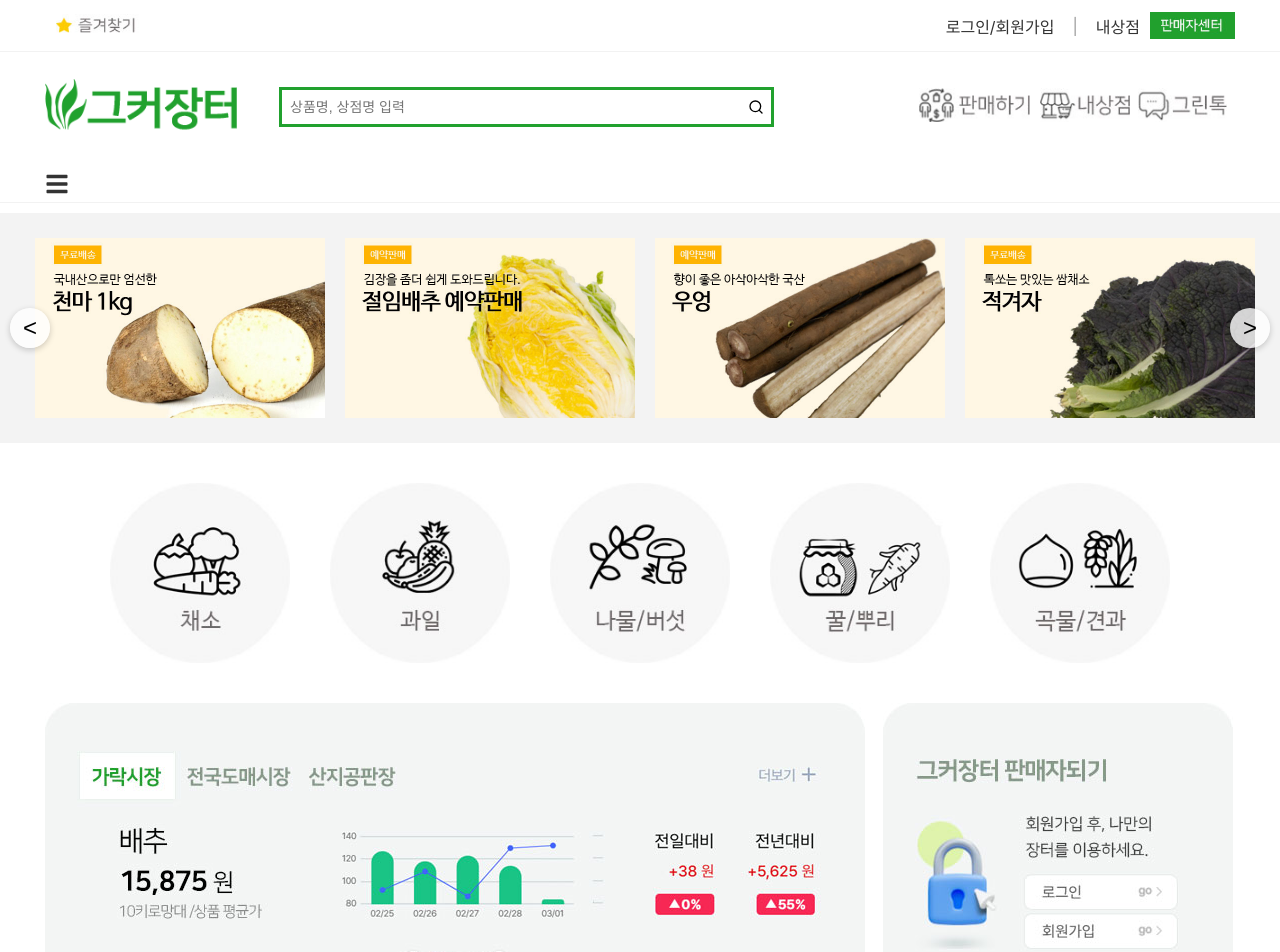
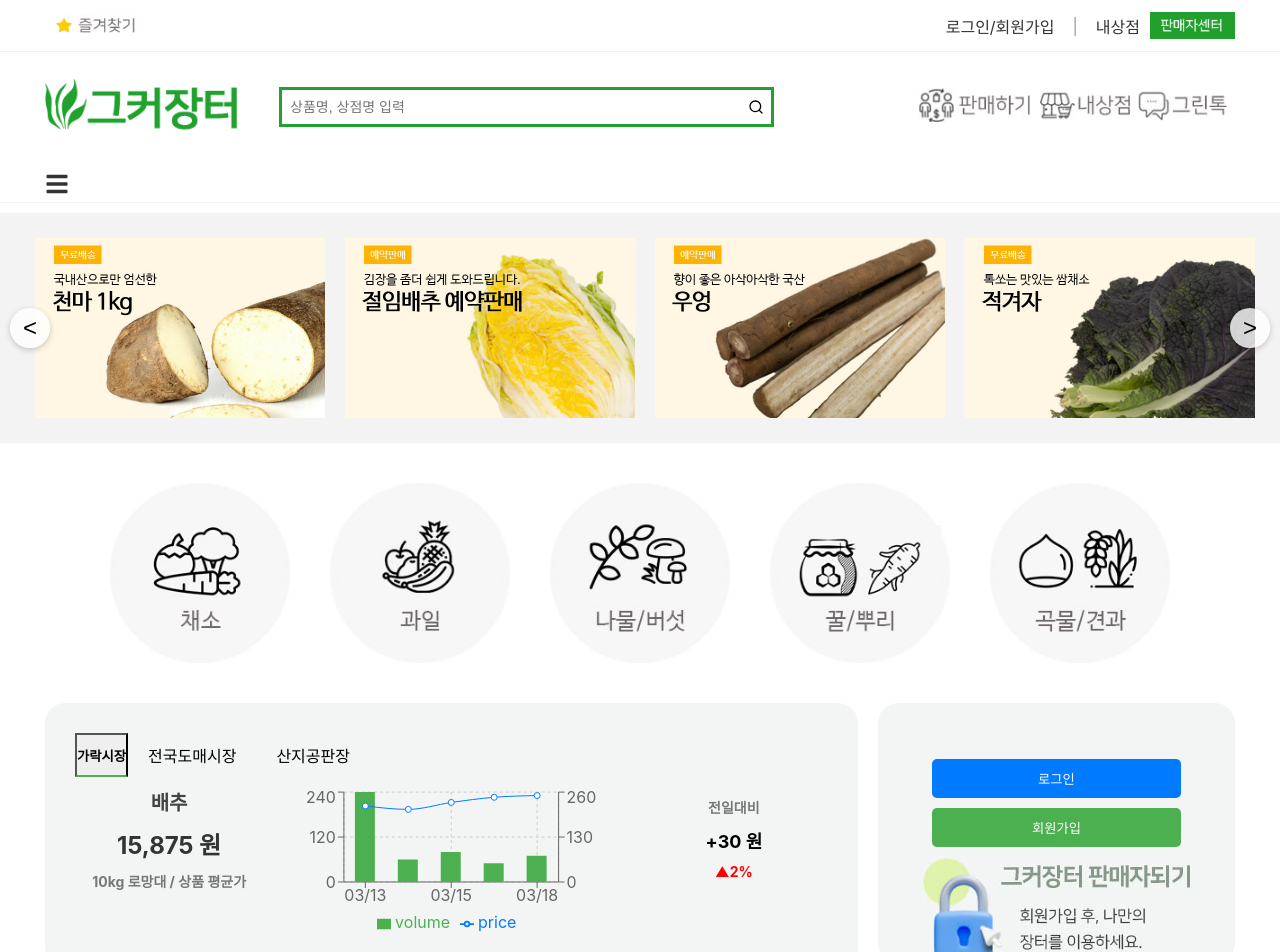
Before and after one commit to janghyun1019/GreenConnect, a React (Create React App) app in the folder src/greenconnect/: page / in a window 1280 px wide. Shown: the top 952 px of the page. Built offline with nearby package versions, Linux system fonts and the light colour scheme.

Commit message:
Main Grahp 작업

```diff
--- a/src/greenconnect/src/main/mainAPIGraph/mainAPIGraph.css
+++ b/src/greenconnect/src/main/mainAPIGraph/mainAPIGraph.css
@@ -6,10 +6,62 @@
   margin-bottom: 30px;
 }
 
+/* 탭과 로그인 컨테이너를 가로 정렬 */
+.header-container {
+  display: flex;
+  justify-content: space-between;
+  align-items: center;
+  margin-bottom: 10px;
+}
+
+/* 탭 스타일 */
+.tab-container {
+  display: flex;
+}
+
+.tab {
+  padding: 10px 20px;
+  border: none;
+  background-color: transparent;
+  cursor: pointer;
+  font-size: 16px;
+}
+
+.active-tab {
+  font-weight: bold;
+  border-bottom: 2px solid #4CAF50;
+}
+
+/* 로그인 컨테이너 */
+.login-container {
+  display: flex;
+  gap: 10px;
+}
+
+.login-button, .signup-button {
+  padding: 10px 20px;
+  border: none;
+  border-radius: 5px;
+  cursor: pointer;
+}
+
+.login-button {
+  background-color: #007BFF;
+  color: white;
+}
+
+.signup-button {
+  background-color: #4CAF50;
+  color: white;
+}
+
+/* 차트 스타일 */
 .chart-wrapper {
   display: flex;
   justify-content: space-between;
   gap: 1rem;
+  max-width: 800px;
+  margin: auto;
 }
 
 .chart-container {
@@ -19,18 +71,93 @@
   align-items: center;
 }
 
-/* .temp-image1 {
-  width: 100%;
-  height: auto;
-  object-fit: contain;
-  height: auto;
+/* 왼쪽, 오른쪽 정보 스타일 */
+.info-container {
+  width: 25%;
+  text-align: center;
+}
 
+.left-info .title {
+  font-size: 20px;
+  font-weight: bold;
 }
-.temp-image2 {
-  width: 100%;
-  height: auto;
-  object-fit: contain;
-  height: auto;
 
+.left-info .price {
+  font-size: 24px;
+  font-weight: bold;
+  color: #333;
 }
- */
+
+.left-info .description {
+  font-size: 14px;
+  color: #777;
+}
+
+.right-info {
+  display: flex;
+  flex-direction: column;
+  align-items: center;
+}
+
+.change-label {
+  font-size: 14px;
+  color: #777;
+}
+
+.change-value {
+  font-size: 18px;
+  font-weight: bold;
+}
+
+.change-percentage {
+  font-size: 14px;
+  font-weight: bold;
+  color: red;
+}
+
+/* 기본 스타일 */
+.login-container {
+  display: flex;
+  gap: 10px;
+}
+
+/* 메인 콘텐츠와 로그인 섹션을 가로 정렬 */
+.content-wrapper {
+  display: flex;
+  justify-content: space-between;
+  align-items: flex-start;
+}
+
+/* 메인 콘텐츠 */
+.apimain-content {
+	width: 70%;
+  flex: 1;
+  background-color: #f3f5f5;
+  padding: 30px;
+  border-radius: 20px;
+}
+
+/* 로그인 섹션 */
+.apilogin-section {
+  width: 30%;
+  display: flex;
+  flex-direction: column-reverse;
+  align-items: center;
+  background-color: #f3f5f5;
+  border-radius: 20px;
+  margin-left: 20px;
+  height: 260px;
+}
+
+.apilogin-section .login-button,
+.apilogin-section .signup-button {
+  width: 70%;
+  margin-bottom: 10px;
+}
+
+/* 768px 이하에서는 숨김 */
+@media screen and (max-width: 768px) {
+  .apilogin-container {
+    display: none;
+  }
+}
--- a/src/greenconnect/src/main/mainAPIGraph/mainAPIGraph.js
+++ b/src/greenconnect/src/main/mainAPIGraph/mainAPIGraph.js
@@ -1,20 +1,99 @@
-import { useState } from "react";
+import { useState, useEffect } from "react";
 import "./mainAPIGraph.css";
-import temp01 from "./images/temp01.jpg";
-import temp02 from "./images/temp02.jpg";
+import {
+	ResponsiveContainer,
+	ComposedChart,
+	Bar,
+	Line,
+	XAxis,
+	YAxis,
+	CartesianGrid,
+	Tooltip,
+	Legend,
+} from "recharts";
+import Img01 from "../mainAPIGraph/images/mainS01.jpg";
 
 export default function MainAPIGraph() {
 	const [activeTab, setActiveTab] = useState("가락시장");
 	const tabs = ["가락시장", "전국도매시장", "산지공판장"];
+	const [graphData, setGraphData] = useState({
+		"가락시장": [
+			{ date: "03/13", price: 220, volume: 240 },
+			{ date: "03/14", price: 210, volume: 60 },
+			{ date: "03/15", price: 230, volume: 80 },
+			{ date: "03/17", price: 245, volume: 50 },
+			{ date: "03/18", price: 250, volume: 70 },
+		],
+		"전국도매시장": [
+			{ date: "03/13", price: 225, volume: 220 },
+			{ date: "03/14", price: 215, volume: 70 },
+			{ date: "03/15", price: 235, volume: 90 },
+			{ date: "03/17", price: 250, volume: 60 },
+			{ date: "03/18", price: 260, volume: 80 },
+		],
+		"산지공판장": [
+			{ date: "03/13", price: 215, volume: 200 },
+			{ date: "03/14", price: 205, volume: 50 },
+			{ date: "03/15", price: 225, volume: 70 },
+			{ date: "03/17", price: 240, volume: 40 },
+			{ date: "03/18", price: 245, volume: 60 },
+		],
+	});
 
 	return (
 		<div className="main-container">
+			<div className="content-wrapper" style={{ display: "flex", justifyContent: "space-between", alignItems: "flex-start" }}>
+				{/* 메인 영역 */}
+				<div className="apimain-content">
+					<div className="header-container">
+						<div className="tab-container">
+							{tabs.map((tab) => (
+								<button
+									key={tab}
+									className={activeTab === tab ? "active-tab" : "tab"}
+									onClick={() => setActiveTab(tab)}
+								>
+									{tab}
+								</button>
+							))}
+						</div>
+					</div>
+
 					<div className="chart-wrapper">
+						<div className="info-container left-info">
+							<h2 className="title">배추</h2>
+							<p className="price">15,875 원</p>
+							<p className="description">10kg 로망대 / 상품 평균가</p>
+						</div>
+
 						<div className="chart-container">
-          <img src={temp01} alt="Graph 1" className="temp-image1" />
+							<ResponsiveContainer width="100%" height={150}>
+								<ComposedChart data={graphData[activeTab]}>
+									<CartesianGrid strokeDasharray="3 3" />
+									<XAxis dataKey="date" />
+									<YAxis yAxisId="left" orientation="left" />
+									<YAxis yAxisId="right" orientation="right" />
+									<Tooltip />
+									<Legend />
+									<Bar yAxisId="left" dataKey="volume" fill="#4CAF50" barSize={20} />
+									<Line yAxisId="right" type="monotone" dataKey="price" stroke="#007BFF" strokeWidth={1} />
+								</ComposedChart>
+							</ResponsiveContainer>
 						</div>
-        <div className="chart-container">
-          <img src={temp02} alt="Graph 2" className="temp-image2" />
+
+						<div className="info-container right-info">
+							<p className="change-label">전일대비</p>
+							<p className="change-value positive">+30 원</p>
+							<p className="change-percentage positive">▲2%</p>
+						</div>
+					</div>
+				</div>
+				{/* 로그인 영역 */}
+				<div className="apilogin-section">
+					<img src={Img01} alt="mainS01" />
+					<button className="signup-button">회원가입</button>
+					<button className="login-button">로그인</button>
+
 				</div>
 			</div>
 		</div>
```
Also changed, not shown: src/greenconnect/src/main/mainAPIGraph/images/mainS01.jpg (added). Lines whose indentation alone changed are shown as unchanged.
